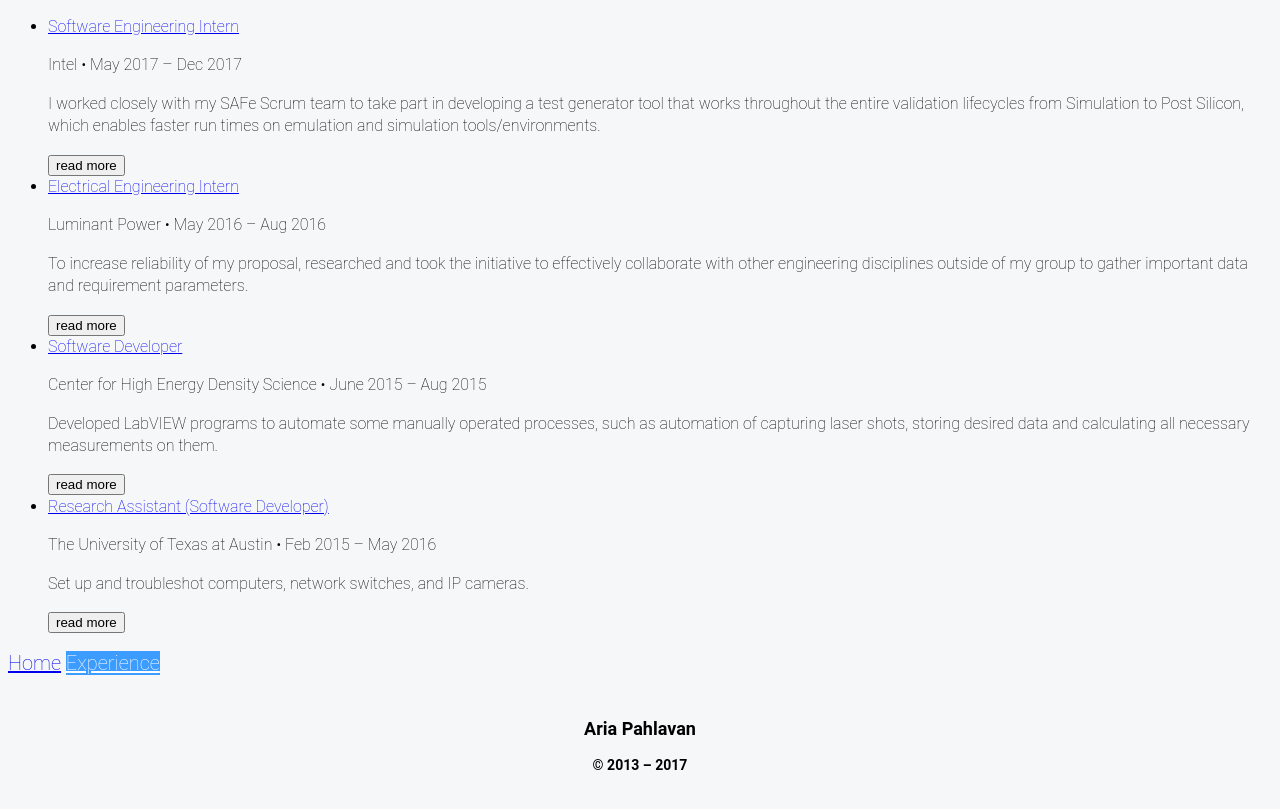
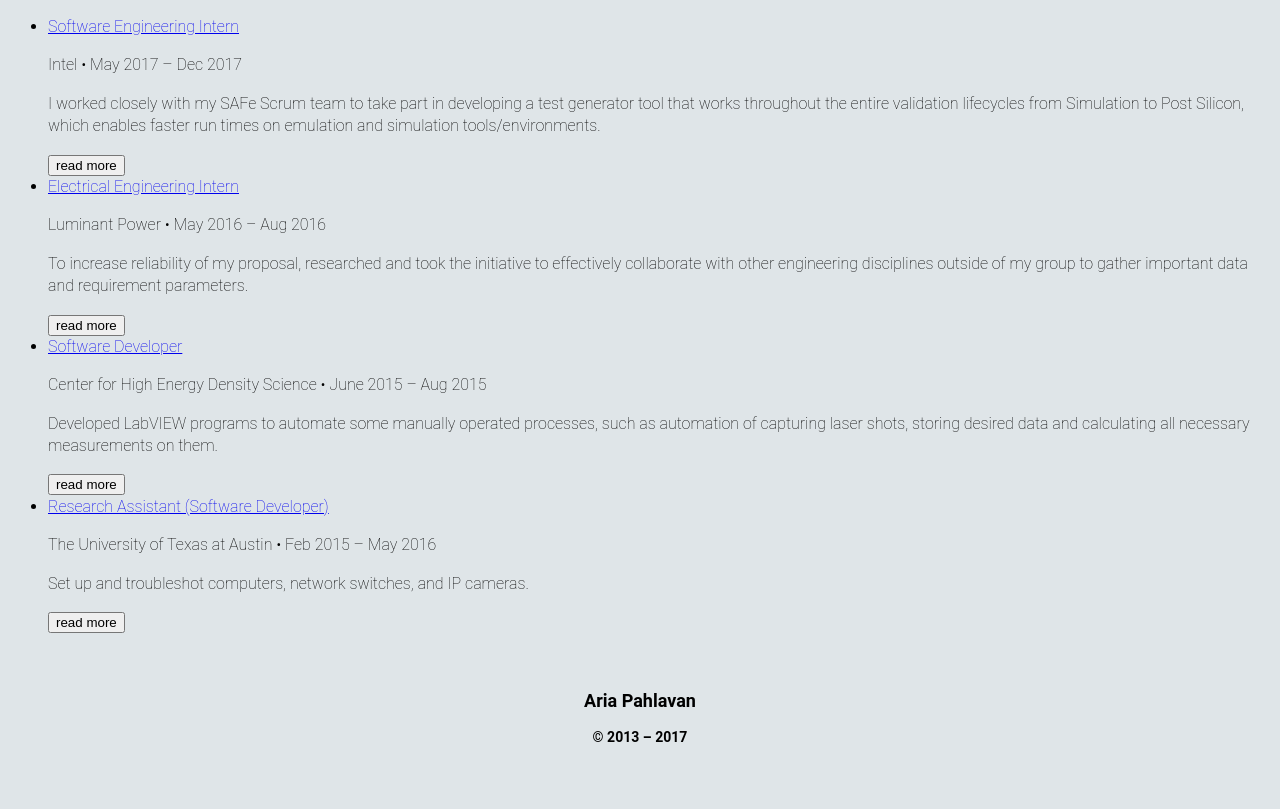
Before and after one commit to ariapahlavan/ariapahlavan.github.io, a Jekyll site: the page built from experience.html, in a window 1280 px wide. Shown: the top 809 px of the page. Built offline with Jekyll 4.4.1, drawn with Linux system fonts in a browser that asks for light colours.

Commit message:
add more styling for footer and experiences

```diff
--- a/_includes/head.html
+++ b/_includes/head.html
@@ -1,5 +1,5 @@
 <head>
     <meta charset="UTF-8">
-    <title>Aria Pahlavan</title>
+    <title>{{site.title}}</title>
     <link href="{{site.baseurl}}/css/common.css" rel="stylesheet">
 </head>
--- a/_layouts/default.html
+++ b/_layouts/default.html
@@ -5,7 +5,7 @@
 
 {{content}}
 
-{% include header.html %}
+<!--{% include header.html %}-->
 {% include footer.html %}
 
 </body>
--- a/css/common.css
+++ b/css/common.css
@@ -32,8 +32,17 @@
     text-align: center;
 }
 
+.experiences {
+    background: #8ea2a4;
+    margin: 10px;
+}
 
-.theme-light {
-    color:#000 !important;
-    background-color:#f5f7f8 !important
+.read-more {
+    margin: 5px;
 }
+
+.headi{
+    text-align: center;
+}
+
+.theme-light {color:#000 !important; background-color:#dfe5e8 !important}
--- a/experience.html
+++ b/experience.html
@@ -4,13 +4,16 @@
 <ul>
     <!--for experience in site.posts limit:2-->
 
-    {% for experience in site.posts  %}
+    {% for experience in site.posts %}
     <li>
-        <a href="{{experience.link}}">{{experience.title}}</a>
-        <p> {{experience.company}} • {{experience.start_date}} &ndash; {{experience.end_date}}</p>
-        <p>{{experience.excerpt}}</p>
-        <a href="{{site.baseurl}}{{experience.url}}"><button>read more</button></a>
-
+        <div>
+            <a href="{{experience.link}}">{{experience.title}}</a>
+            <p> {{experience.company}} • {{experience.start_date}} &ndash; {{experience.end_date}}</p>
+            <p>{{experience.excerpt}}</p>
+            <a href="{{site.baseurl}}{{experience.url}}">
+                <button>read more</button>
+            </a>
+        </div>
     </li>
     {% endfor %}
 </ul>
```
Also changed, not shown: index.html (+14 -1 lines).
